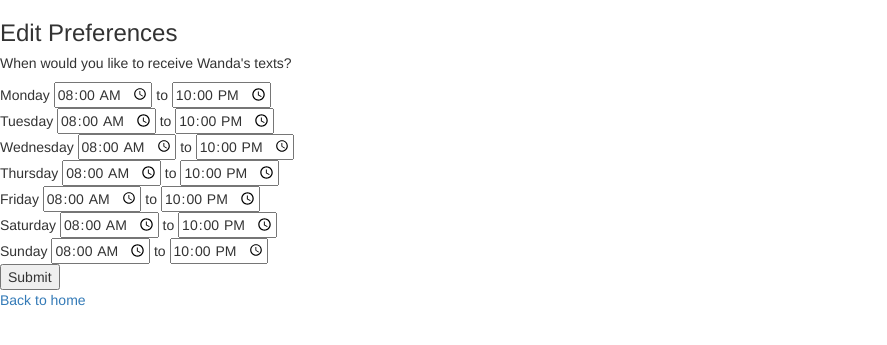
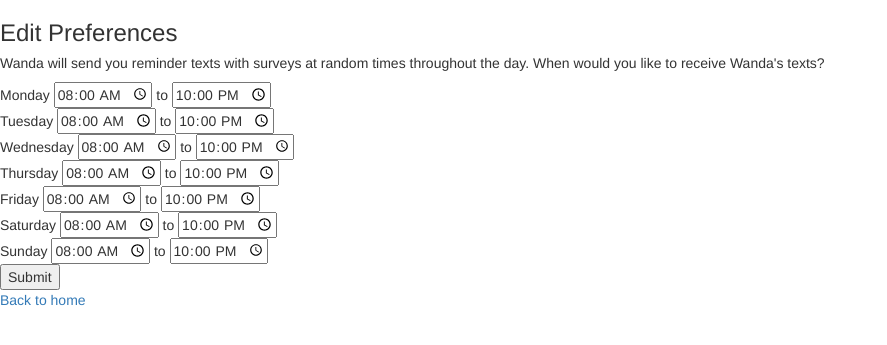
Before and after one commit to ameeli/wanda, a Flask app: page /preferences in a window 1280 px wide. Shown: the top 345 px of the page, without its empty margins (0-887 px from the left). Run offline with Flask 2, Linux system fonts and the light colour scheme; the visitor is signed in with stand-in values (Sample User, id 1); some libraries are stand-ins or nearby versions.

Commit message:
Added text times description.

```diff
--- a/src/templates/preferences.html
+++ b/src/templates/preferences.html
@@ -7,7 +7,7 @@
   <h3>Edit Preferences</h3>
 
     <form action="/preferences" method="POST">
-        <h5>When would you like to receive Wanda's texts?</h5>
+        <h5>Wanda will send you reminder texts with surveys at random times throughout the day. When would you like to receive Wanda's texts?</h5>
 
         <div>
           Monday
```
